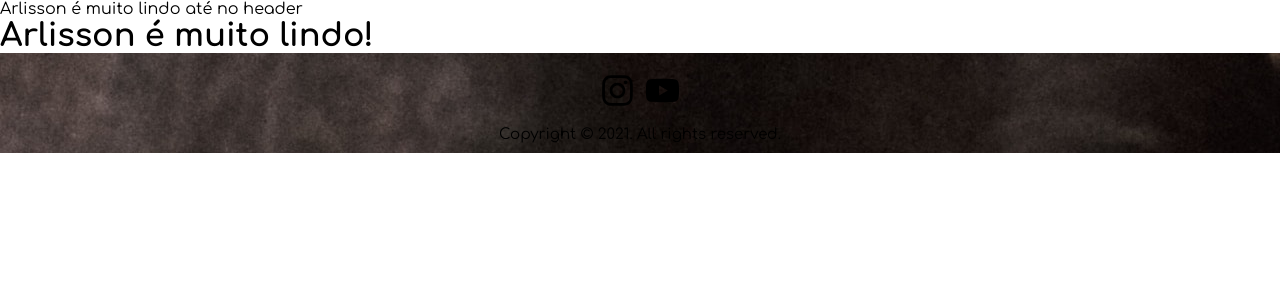
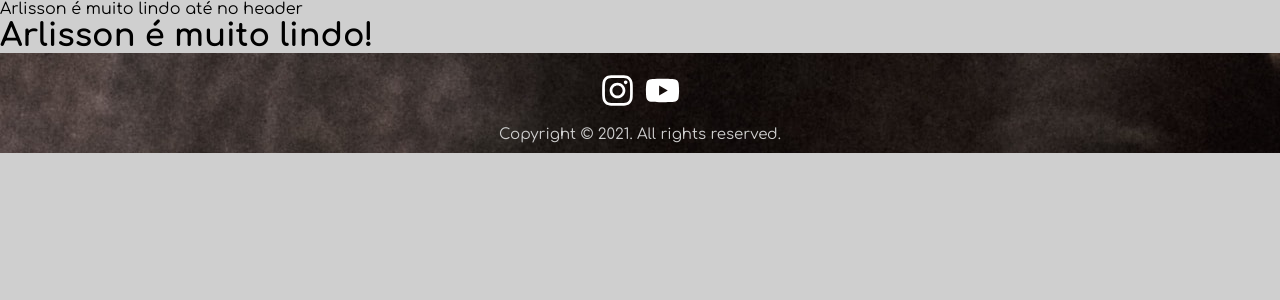
Before and after one commit to arlisson314/haras, a React (Create React App) app: page / in a window 1280 px wide. Shown: the top 300 px of the page. Built offline with nearby package versions, Linux system fonts and the light colour scheme.

Commit message:
chore: Exclui  comentários

```diff
--- a/src/styles/globalStyle.js
+++ b/src/styles/globalStyle.js
@@ -5,12 +5,12 @@ export default createGlobalStyle`
     margin: 0;
     padding: 0;
     box-sizing: border-box;
-    background-color: var(--tertiary);
     font-family: 'Comfortaa', cursive, sans-serif;
   }
 
   html {
     scroll-behavior: smooth;
+    background-color: var(--tertiary);
   }
 
   *, button, input {
@@ -20,14 +20,9 @@ export default createGlobalStyle`
 
   :root {
     --primary: #daac11ff;
-    --secundary: #7b4d0eff
-    --tertiary: #CFCFCF
-    --primary_font: #0e0e0eff
-    --secundary_font: #ffff
+    --secundary: #7b4d0eff;
+    --tertiary: #CFCFCF;
+    --primaryFont: #0e0e0eff;
+    --font: #ffff;
   }
 `;
-// preto #0e0e0eff
-// amarelo #daac11ff
-// ocre #7b4d0eff
-// branco #ffff
-// cinza #CFCFCF
```
